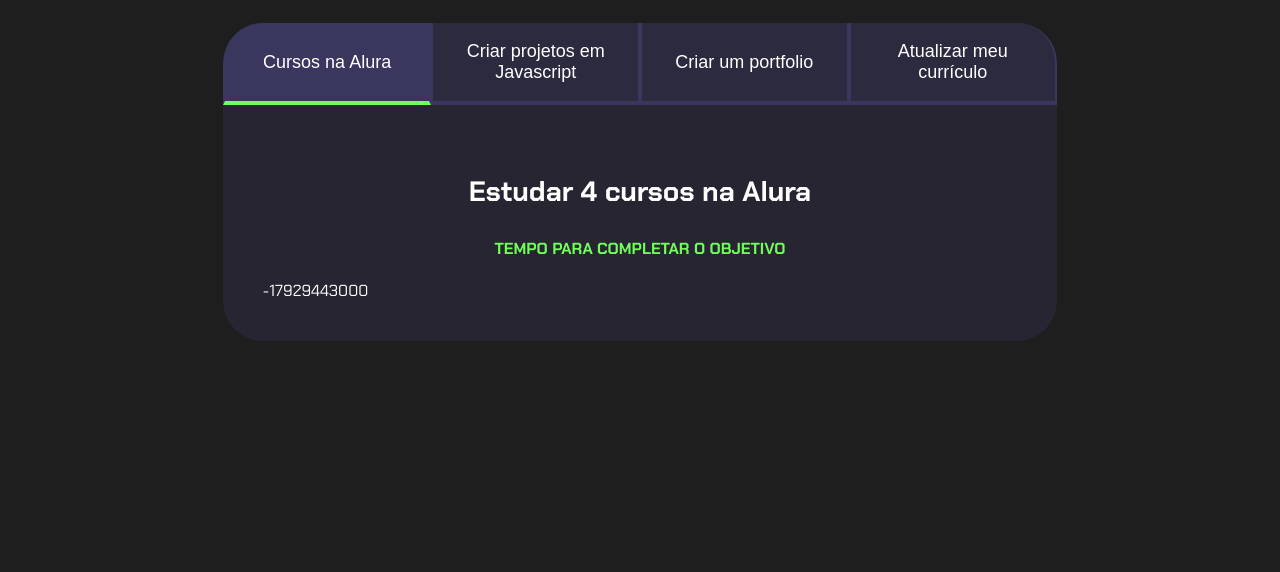
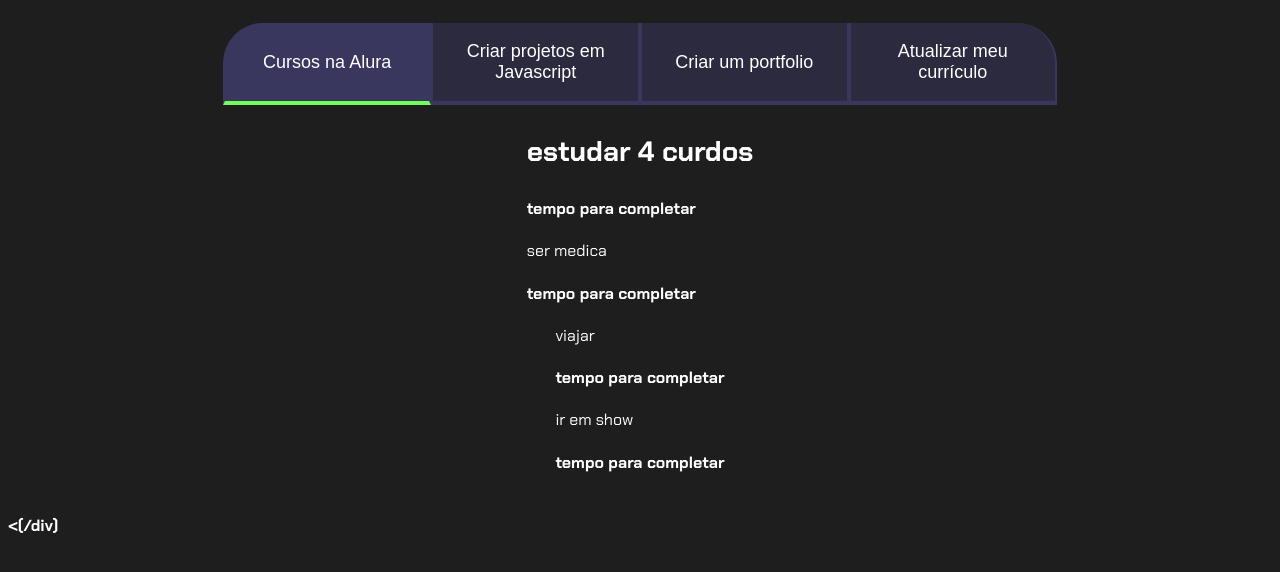
Before and after one commit to marcella123456/programacao-3D, a plain HTML site: page index.html in a window 1280 px wide. Shown: the part 80-652 px from the top of the page. Drawn offline with Linux system fonts and the light colour scheme.

Commit message:
Update index.html

```diff
--- a/index.html
+++ b/index.html
@@ -1,49 +1,47 @@
 <!DOCTYPE html>
 <html lang="pt-br">
+
 <head>
     <meta charset="UTF-8">
     <meta name="viewport" content="width=device-width, initial-scale=1.0">
     <title>Meus objetivos do ano</title>
     <link rel="stylesheet" href="style.css">
 </head>
+
 <body>
     <section class="conteudo-principal">
         <h2 class="titulo-principal">Meus Objetivos do ano<span>_</span></h2>
-        <div class="conteudo">
         <div class="botoes">
             <button class="botao ativo">Cursos na Alura</button>
             <button class="botao">Criar projetos em Javascript</button>
             <button class="botao">Criar um portfolio</button>
             <button class="botao">Atualizar meu currículo</button>
         </div>
-        <div class="abas-textos">
-            <div class="aba-conteudo ativo">
-                <h3 class="aba-conteudo-titulo-principal">Estudar 4 cursos na Alura</h3>
-                <h4 class="aba-conteudo-titulo-secundario">Tempo para completar o objetivo</h4>
-                <div class="contador"></div>
-            </div>
-            <div class="aba-conteudo">
-                <h3 class="aba-conteudo-titulo-principal">Criar 5 projetos em Javascript</h3>
-                <h4 class="aba-conteudo-titulo-secundario">Tempo para completar o objetivo</h4>
-                <div class="contador"></div>
-            </div>
-            <div class="aba-conteudo">
-                <h3 class="aba-conteudo-titulo-principal">Criar um portfolio com os meus 3 melhores projetos</h3>
-                <h4 class="aba-conteudo-titulo-secundario">Tempo para completar o objetivo</h4>
-                <div class="contador"></div>
-            </div>
-            <div class="aba-conteudo">
-                <h3 class="aba-conteudo-titulo-principal">Atualizar meu curriculo com os certificados da Alura</h3>
-                <h4 class="aba-conteudo-titulo-secundario">Tempo para completar o objetivo</h4>
-                <div class="contador"></div>
-            </div>
+        <div class="aba conteudo ativo"
+        <        <h3viajar</h3>
+        <h3 class="aba-conteudo-titulo-principal"> estudar 4 curdos</h3>
+        <h4>tempo para completar</h4>
+        <div class="contador"> <div>
         </div>
-    </div>
-    </section>
+        </div>
+        <div class="aba conteudo ativo"
+        <h3 class="aba-conteudo-titulo-principal"> ser medica </h3>
+        <h4>tempo para completar</h4>
+        </div>
+        </div>
+        <div class="aba conteudo ativo"
+        <h3 class = aba-conteudo-titulo-principal">viajar</h3>
+        <h4>tempo para completar</h4>
+        </div>
+        </div>
+        <div class="aba conteudo ativo"
+        <h3 class="aba-conteudo-titulo-principal"> ir em show</h3>
+        <h4>tempo para completar</h4>
+        </div>
+
+    </section
     <script src="main.js"></script>
 </body>
 </html>
-    </section>
-    <script src="main.js"></script>
-</body>
-</html>
+<h4>
+<div class="contador"> <(/div)
```
